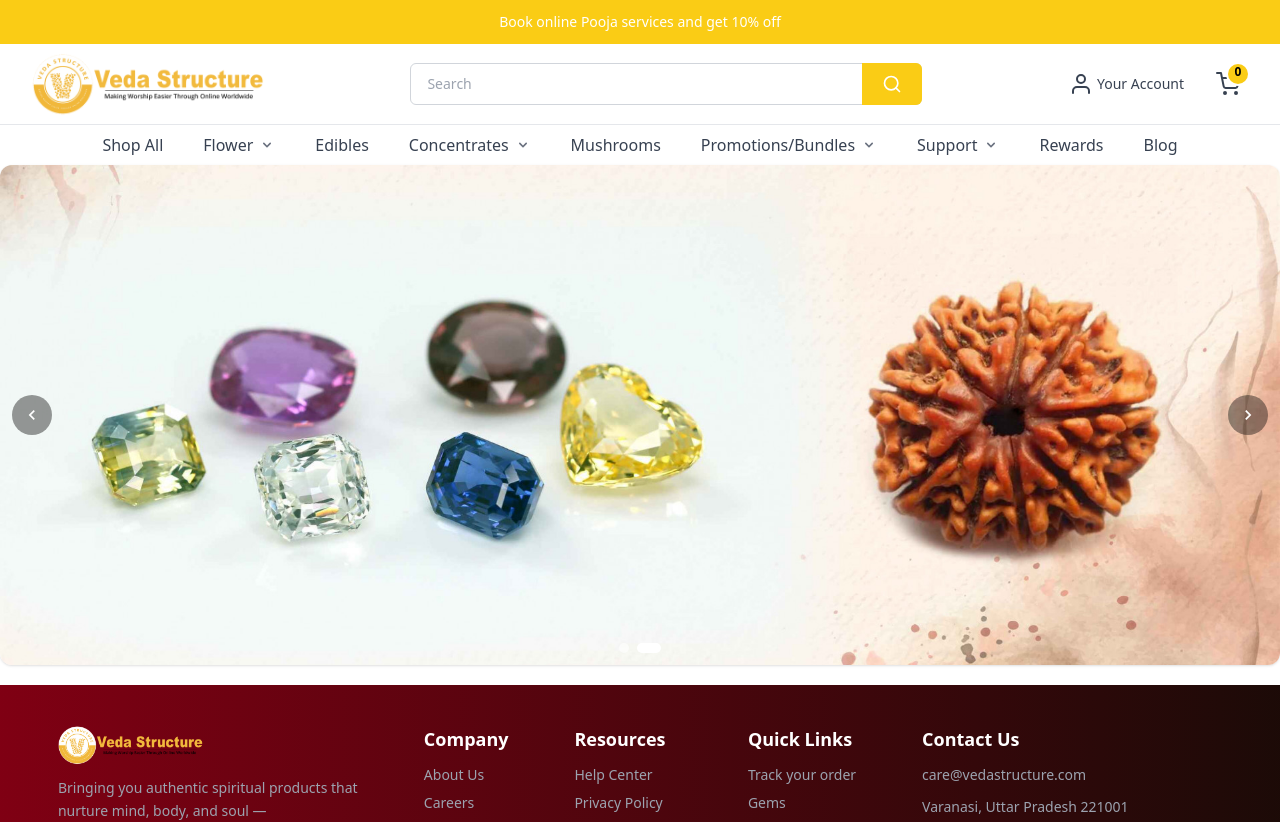
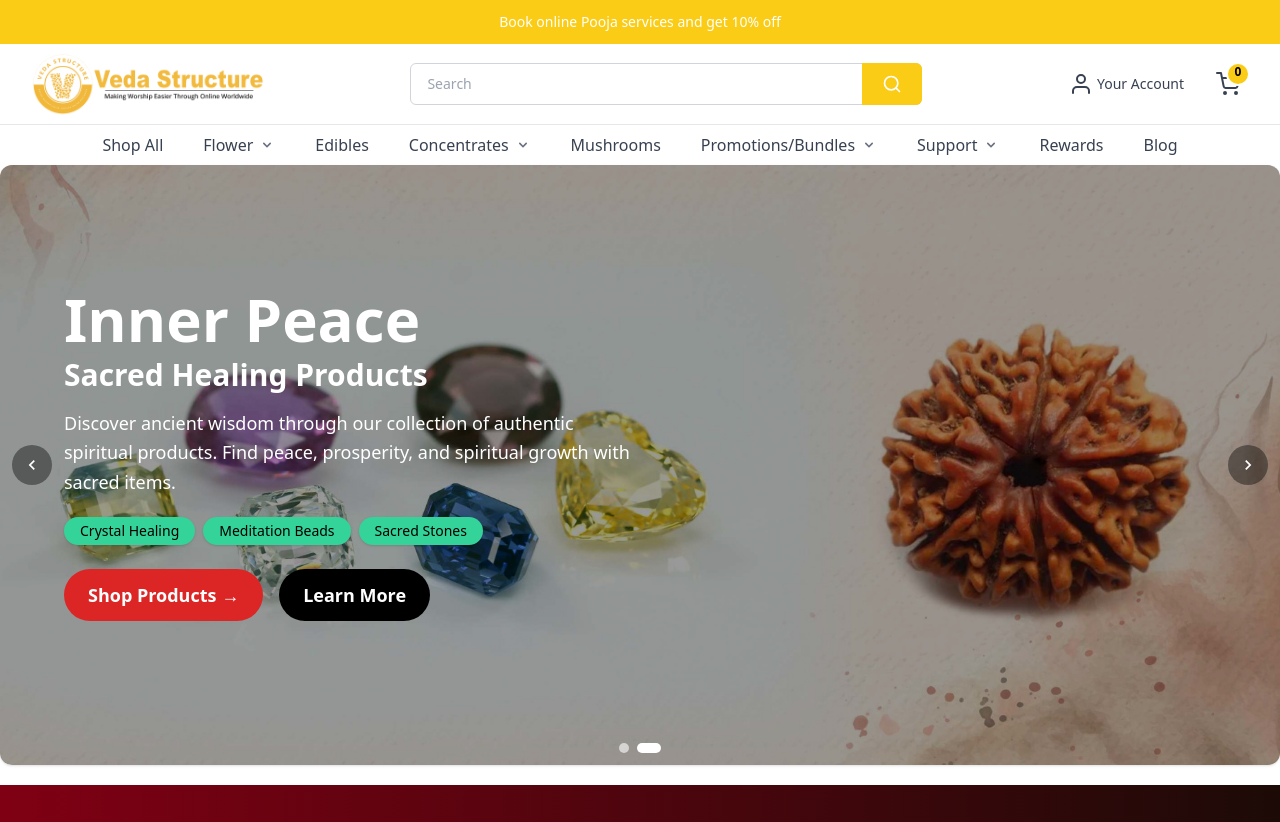
Before and after one commit to nitin-175/DiziFrontend, a React (Vite) app: page / in a window 1280 px wide. Shown: the top 822 px of the page. Built offline with nearby package versions, Linux system fonts and the light colour scheme.

Commit message:
update the landing page and added text

```diff
--- a/src/App.jsx
+++ b/src/App.jsx
@@ -3,6 +3,7 @@ import React from "react";
 import Navbar from './components/Navbar';
 import Footer from './components/Footer';
 import LandingHero from './components/LandingHero';
+import SupportIcon from './components/SupportIcon';
 
 
 
@@ -20,6 +21,8 @@ function App() {
 
       <Footer/>
 
+      <SupportIcon/>
+
     </div>
   );
 }
--- a/src/components/LandingHero.jsx
+++ b/src/components/LandingHero.jsx
@@ -1,4 +1,115 @@
 import React, { useEffect, useRef, useState } from "react";
+
+// ================= Subcomponents =================
+
+function SlideImage({ src, alt, isActive }) {
+  return (
+    <img
+      src={src}
+      alt={alt}
+      className={`absolute inset-0 w-full h-full object-cover transition-opacity duration-700 ${isActive ? "opacity-100" : "opacity-0"}`}
+      draggable="false"
+    />
+  );
+}
+
+function Overlay() {
+  return <div className="absolute inset-0 bg-black/40" />;
+}
+
+function HeroTextSection() {
+  return (
+    <div className="absolute inset-0 flex items-center justify-start px-6 sm:px-16">
+      <div className="max-w-xl text-white pb-5">
+        <h1 className="text-5xl sm:text-6xl font-extrabold ">
+          Inner Peace
+        </h1>
+        <h2 className="text-2xl sm:text-3xl font-semibold mt-2">
+          Sacred Healing Products
+        </h2>
+        <p className="mt-4 text-lg leading-relaxed">
+          Discover ancient wisdom through our collection of authentic spiritual
+          products. Find peace, prosperity, and spiritual growth with sacred
+          items.
+        </p>
+
+        <TagList />
+
+        <div className="flex gap-4 mt-6">
+          <a
+            href="#"
+            className="bg-red-600 hover:bg-red-800 text-white px-6 py-3 rounded-full text-lg font-semibold transition-colors"
+          >
+            Shop Products →
+          </a>
+          <a
+            href="#"
+            className="bg-black text-white px-6 py-3 rounded-full text-lg font-semibold hover:text-black hover:bg-white transition-colors"
+          >
+            Learn More
+          </a>
+        </div>
+      </div>
+    </div>
+  );
+}
+
+function TagList() {
+  const tags = ["Crystal Healing", "Meditation Beads", "Sacred Stones"];
+  return (
+    <div className="flex flex-wrap gap-2 mt-5">
+      {tags.map((tag, i) => (
+        <span
+          key={i}
+          className="px-4 py-1 font-medium bg-green-400 text-black hover:bg-green-500 rounded-full text-sm shadow-sm"
+        >
+          {tag}
+        </span>
+      ))}
+    </div>
+  );
+}
+
+function NavigationButton({ direction, onClick }) {
+  const iconPath =
+    direction === "prev"
+      ? "M15.41 7.41 14 6l-6 6 6 6 1.41-1.41L10.83 12z"
+      : "m8.59 16.59L10 18l6-6-6-6-1.41 1.41L13.17 12z";
+  const positionClass = direction === "prev" ? "left-3" : "right-3";
+
+  return (
+    <button
+      onClick={onClick}
+      className={`absolute ${positionClass} top-1/2 -translate-y-1/2 grid place-items-center h-10 w-10 rounded-full bg-black/40 hover:bg-black/60 focus:outline-none`}
+      aria-label={direction === "prev" ? "Previous slide" : "Next slide"}
+    >
+      <svg viewBox="0 0 24 24" className="h-5 w-5 text-white">
+        <path fill="currentColor" d={iconPath} />
+      </svg>
+    </button>
+  );
+}
+
+function Indicators({ count, activeIndex, setIndex }) {
+  return (
+    <div className="absolute left-1/2 bottom-3 -translate-x-1/2 flex gap-2">
+      {[...Array(count)].map((_, i) => (
+        <button
+          key={i}
+          onClick={() => setIndex(i)}
+          className={`h-2.5 w-2.5 rounded-full transition-all ${
+            activeIndex === i
+              ? "w-6 bg-white"
+              : "bg-white/60 hover:bg-white/80"
+          }`}
+          aria-label={`Go to slide ${i + 1}`}
+        />
+      ))}
+    </div>
+  );
+}
+
+// ================= Main Component =================
 
 export default function LandingHero({
   images = [
@@ -11,24 +122,20 @@ export default function LandingHero({
   const [index, setIndex] = useState(0);
   const timerRef = useRef(null);
 
-
-
   const slides = images.slice(0, 2);
   if (slides.length < 2) {
-    console.warn("TwoImageCarousel needs 2 images. Using fallback duplicates.");
     while (slides.length < 2) slides.push(images[0] || { src: "", alt: "" });
   }
 
-  const go = (dir) => setIndex((prev) => (prev + dir + 2) % 2);
-
+  const go = (dir) => setIndex((prev) => (prev + dir + slides.length) % slides.length);
 
   useEffect(() => {
     if (!autoPlay) return;
     timerRef.current = setInterval(() => go(1), interval);
     return () => clearInterval(timerRef.current);
-  }, [autoPlay, interval]);
+  });
 
-  const pause = () => timerRef.current && clearInterval(timerRef.current);
+  const pause = () => clearInterval(timerRef.current);
   const resume = () => {
     if (!autoPlay) return;
     timerRef.current = setInterval(() => go(1), interval);
@@ -36,66 +143,21 @@ export default function LandingHero({
 
   return (
     <div
-      className="relative z-0 w-full h-[400px] sm:h-[500px] overflow-hidden rounded-xl shadow"
+      className="relative z-0 w-full h-[400px] sm:h-[600px] overflow-hidden rounded-xl shadow"
       onMouseEnter={pause}
       onMouseLeave={resume}
     >
-
       {slides.map((s, i) => (
-        <img
-          key={i}
-          src={s.src}
-          alt={s.alt || `Slide ${i + 1}`}
-          className={`absolute inset-0 w-full h-full object-cover transition-opacity duration-700 ${
-            index === i ? "opacity-100" : "opacity-0"
-          }`}
-          draggable="false"
-        />
+        <SlideImage key={i} src={s.src} alt={s.alt} isActive={index === i} />
       ))}
 
+      <Overlay />
+      <HeroTextSection />
 
-      <button
-        onClick={() => go(-1)}
-        className="absolute left-3 top-1/2 -translate-y-1/2 grid place-items-center h-10 w-10 rounded-full bg-black/40 hover:bg-black/60 focus:outline-none"
-        aria-label="Previous slide"
-      >
-        <svg viewBox="0 0 24 24" className="h-5 w-5 text-white">
-          <path
-            fill="currentColor"
-            d="M15.41 7.41 14 6l-6 6 6 6 1.41-1.41L10.83 12z"
-          />
-        </svg>
-      </button>
+      <NavigationButton direction="prev" onClick={() => go(-1)} />
+      <NavigationButton direction="next" onClick={() => go(1)} />
 
-
-      <button
-        onClick={() => go(1)}
-        className="absolute right-3 top-1/2 -translate-y-1/2 grid place-items-center h-10 w-10 rounded-full bg-black/40 hover:bg-black/60 focus:outline-none"
-        aria-label="Next slide"
-      >
-        <svg viewBox="0 0 24 24" className="h-5 w-5 text-white">
-          <path
-            fill="currentColor"
-            d="m8.59 16.59L10 18l6-6-6-6-1.41 1.41L13.17 12z"
-          />
-        </svg>
-      </button>
-
-
-      <div className="absolute left-1/2 bottom-3 -translate-x-1/2 flex gap-2">
-        {[0, 1].map((i) => (
-          <button
-            key={i}
-            onClick={() => setIndex(i)}
-            className={`h-2.5 w-2.5 rounded-full transition-all ${
-              index === i
-                ? "w-6 bg-white"
-                : "bg-white/60 hover:bg-white/80"
-            }`}
-            aria-label={`Go to slide ${i + 1}`}
-          />
-        ))}
-      </div>
+      <Indicators count={slides.length} activeIndex={index} setIndex={setIndex} />
     </div>
   );
 }
--- /dev/null
+++ b/src/components/SupportIcon.jsx
@@ -0,0 +1,7 @@
+import React from 'react'
+
+export default function SupportIcon() {
+  return (
+    <div>SupportIcon</div>
+  )
+}
```
